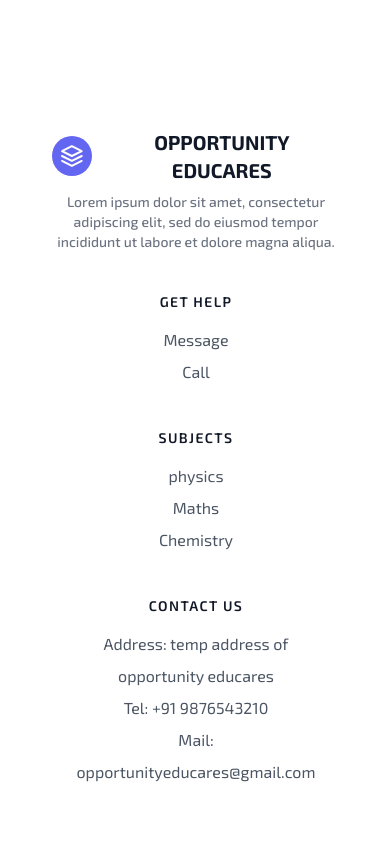
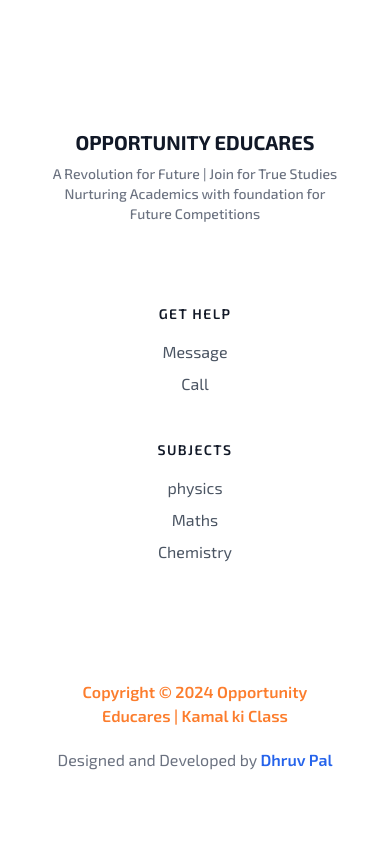
Before and after one commit to dhruv1086k/OpportunityEducares, a website: page index.html in a window 390 px wide. Shown: the part 7820-8664 px from the top of the page. After the commit the page ends 8640 px from the top, so only its background shows below. Drawn offline with Linux system fonts and the light colour scheme.

Commit message:
add responsive footer section

```diff
--- a/assets/css/style.css
+++ b/assets/css/style.css
@@ -17,8 +17,7 @@
 .propCards,
 .onlineOffline,
 .materialBanner,
-.testimonialsContainer,
-.footerContainer {
+.testimonialsContainer {
   padding: 1rem 10rem;
 }
 
--- a/index.html
+++ b/index.html
@@ -549,39 +549,25 @@
     <div class="footerContainer">
       <footer class="text-gray-600 body-font">
         <div
-          class="container px-5 py-24 mx-auto flex md:items-center lg:items-start md:flex-row md:flex-nowrap flex-wrap flex-col"
+          class="footerInnerContainer px-5 py-24 mx-auto flex lg:items-start lg:flex-row lg:flex-nowrap flex-wrap flex-col max-lg:gap-10"
         >
           <div
-            class="w-72 flex-shrink-0 md:mx-0 mx-auto text-center md:text-left"
+            class="w-72 flex-shrink-0 md:mx-0 mx-auto text-center md:text-left max-lg:w-full"
           >
             <a
-              class="flex title-font font-medium items-center md:justify-start justify-center text-gray-900"
+              class="flex title-font font-medium items-center lg:justify-start text-gray-900 justify-center"
             >
-              <svg
-                xmlns="http://www.w3.org/2000/svg"
-                fill="none"
-                stroke="currentColor"
-                stroke-linecap="round"
-                stroke-linejoin="round"
-                stroke-width="2"
-                class="w-10 h-10 text-white p-2 bg-indigo-500 rounded-full max-550:hidden"
-                viewBox="0 0 24 24"
-              >
-                <path
-                  d="M12 2L2 7l10 5 10-5-10-5zM2 17l10 5 10-5M2 12l10 5 10-5"
-                ></path>
-              </svg>
-              <span class="ml-3 text-xl font-bold">OPPORTUNITY EDUCARES</span>
+              <span class="text-xl font-bold">OPPORTUNITY EDUCARES</span>
             </a>
-            <p class="mt-2 text-sm text-gray-500 font-medium">
-              Lorem ipsum dolor sit amet, consectetur adipiscing elit, sed do
-              eiusmod tempor incididunt ut labore et dolore magna aliqua.
+            <p class="mt-2 text-sm text-gray-500 font-medium max-lg:text-center">
+              A Revolution for Future | Join for True Studies <br>
+              Nurturing Academics with foundation for Future Competitions
             </p>
           </div>
           <div
-            class="flex-grow flex flex-wrap md:pl-20 -mb-10 md:mt-0 mt-10 md:text-left text-center"
+            class="flex-grow flex flex-wrap -mb-10 md:mt-0 mt-10 md:text-left text-center max-lg:w-full"
           >
-            <div class="lg:w-1/4 md:w-1/2 w-full px-4">
+            <div class="md:w-1/2 w-full px-4 text-right max-lg:text-center">
               <h2
                 class="title-font font-semibold text-gray-900 tracking-widest text-sm mb-3"
               >
@@ -596,7 +582,7 @@
                 </li>
               </nav>
             </div>
-            <div class="lg:w-1/4 md:w-1/2 w-full px-4">
+            <div class="md:w-1/2 w-full px-4 text-right max-lg:text-center">
               <h2
                 class="title-font font-semibold text-gray-900 tracking-widest text-sm mb-3"
               >
@@ -614,35 +600,11 @@
                 </li>
               </nav>
             </div>
-            <div class="lg:w-1/2 md:w-1/2 w-full px-4">
-              <h2
-                class="title-font font-semibold text-gray-900 tracking-widest text-sm mb-3"
-              >
-                CONTACT US
-              </h2>
-              <nav class="list-none mb-10 leading-loose">
-                <li>
-                  <a class="text-gray-600 hover:text-gray-800"
-                    >Address: temp address of opportunity educares</a
-                  >
-                </li>
-                <li>
-                  <a class="text-gray-600 hover:text-gray-800"
-                    >Tel: +91 9876543210</a
-                  >
-                </li>
-                <li>
-                  <a class="text-gray-600 hover:text-gray-800"
-                    >Mail: opportunityeducares@gmail.com</a
-                  >
-                </li>
-              </nav>
-            </div>
           </div>
         </div>
         <div class="">
           <div
-            class="container mx-auto py-4 px-5 flex justify-between max-550:px-2 max-550:flex-col max-550:gap-5"
+            class="container mx-auto py-4 px-5 flex justify-between max-lg:flex-col max-lg:gap-5"
           >
             <p class="text-[#FC7D2D] text-base' font-semibold text-center">
               Copyright © 2024 Opportunity Educares | Kamal ki Class
```
Also changed, not shown: assets/css/output.css.
